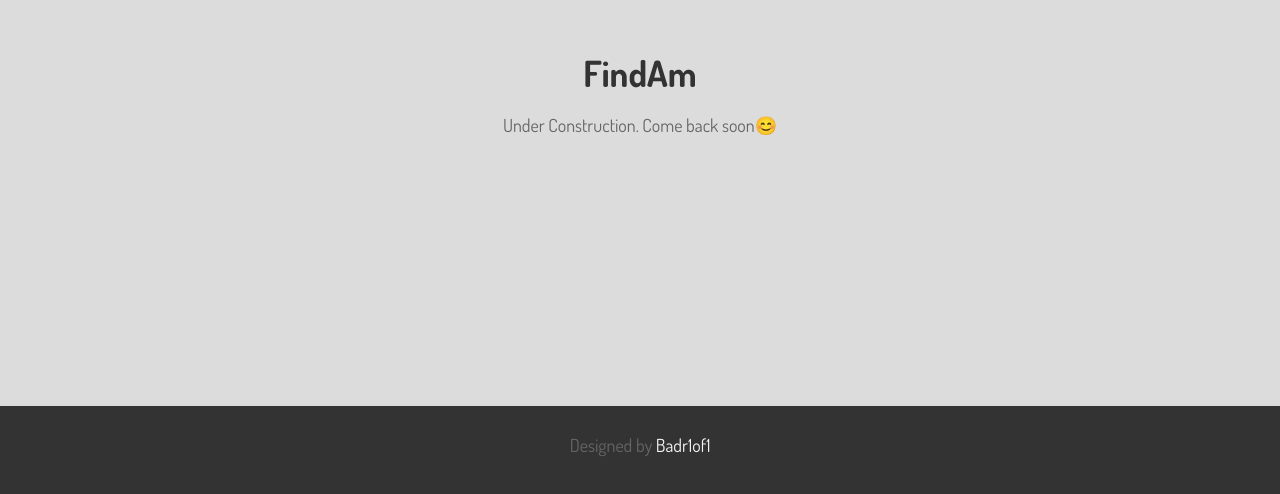
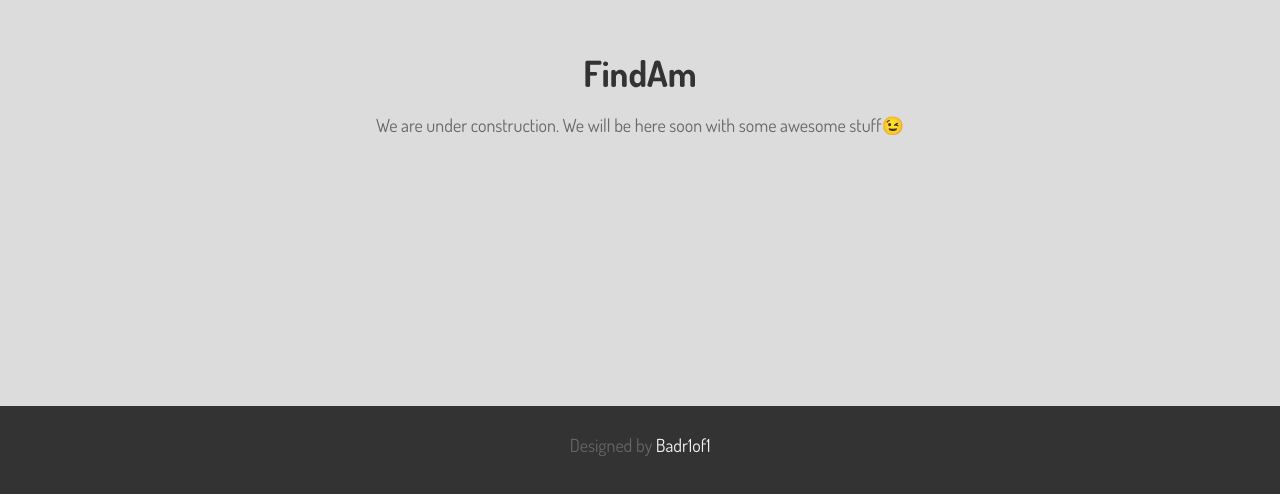
Before and after one commit to Badr1of1/findAm, a website: page public/index.html in a window 1280 px wide. Shown: the part 304-798 px from the top of the page. Drawn offline with Linux system fonts and the light colour scheme.

Commit message:
a little progress

```diff
--- a/public/index.html
+++ b/public/index.html
@@ -15,7 +15,10 @@
   <body>
     <div class="container">
       <h1>FindAm</h1>
-      <p>Under Construction. Come back soon😊</p>
+      <p>
+        We are under construction. We will be here soon with some awesome
+        stuff😉
+      </p>
     </div>
 
     <footer>
```
